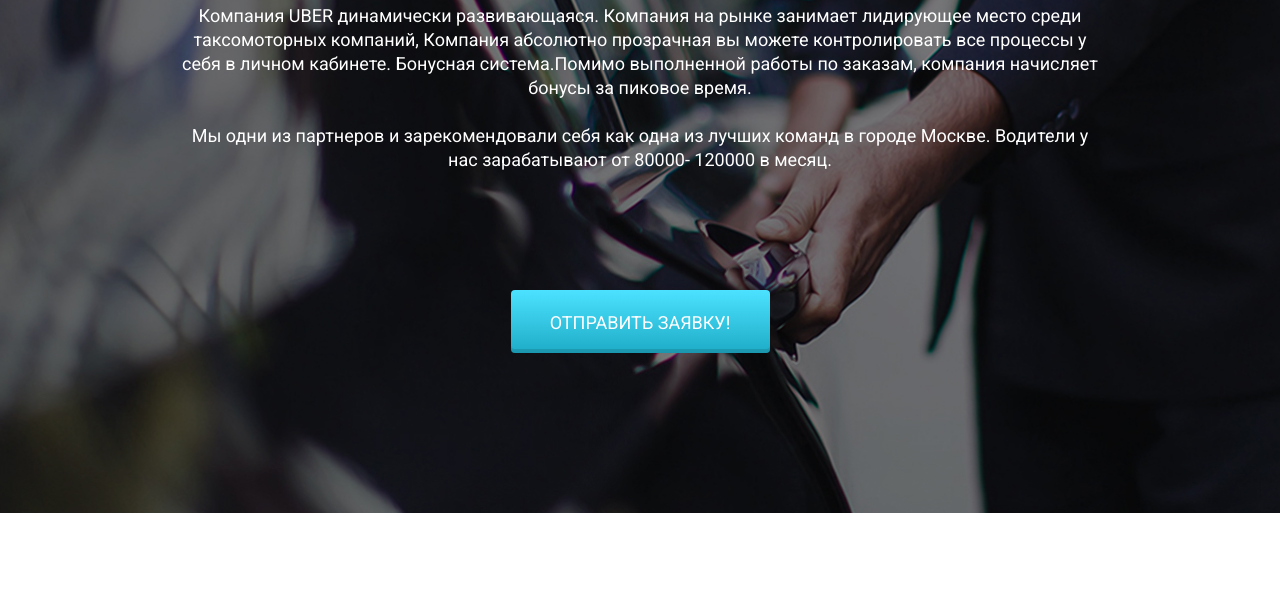
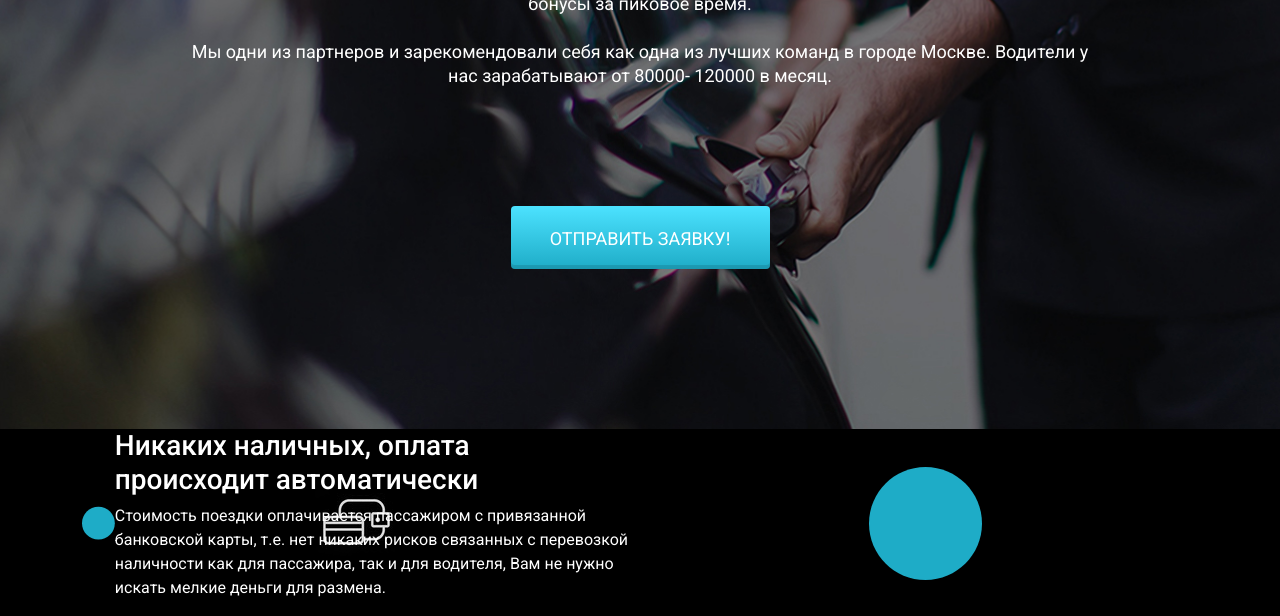
Before and after one commit to crossfire3001/responsive-uber, a plain HTML site: page src/index.html in a window 1280 px wide. Shown: the part 421-1037 px from the top of the page. Before the commit the page ends 934 px from the top, so only its background shows below. Drawn offline with Linux system fonts and the light colour scheme.

Commit message:
working with position of elements

```diff
--- a/src/css/style.css
+++ b/src/css/style.css
@@ -1,5 +1,9 @@
 * {
   font-family: "Roboto", sans-serif;
+}
+
+header {
+  position: relative;
 }
 
 nav {
@@ -30,8 +34,11 @@ nav {
 }
 
 .subheader {
+  position: absolute;
+  width: 100%;
   height: 84px;
   background-color: rgba(0, 0, 0, 0.6);
+ /* position: fixed; */
 }
 
 .subheader .subheader_logo {
@@ -143,3 +150,21 @@ nav {
   text-transform: uppercase;
   border: none;
 }
+
+.advantages {
+  background-color: black;
+}
+
+.advantages .col-6 {
+  align-items: center;
+  justify-content: center;
+  color: #fff;
+}
+
+.advantages .circle {
+position: relative;
+}
+
+.advantages .pay {
+  position: absolute;
+}
--- a/src/index.html
+++ b/src/index.html
@@ -76,24 +76,20 @@
         <div class="row">
           <div class="col-md-10 offset-md-1">
             <h1 class="promo_header">компания uber partners!</h1>
-            <h2 class="promo_subheader">
-              приглашаем водителей на своем авто!
-            </h2>
+            <h2 class="promo_subheader">приглашаем водителей на своем авто!</h2>
             <div class="promo_desc">
               Компания UBER динамически развивающаяся. Компания на рынке
               занимает лидирующее место среди таксомоторных компаний, Компания
               абсолютно прозрачная вы можете контролировать все процессы у себя
               в личном кабинете. Бонуcная система.Помимо выполненной работы по
               заказам, компания начисляет бонусы за пиковое время.
-              <br><br>
-              Мы одни из партнеров и зарекомендовали себя как одна из лучших команд в
-              городе Москве. Водители у нас зарабатывают от 80000- 120000 в
-              месяц.
+              <br /><br />
+              Мы одни из партнеров и зарекомендовали себя как одна из лучших
+              команд в городе Москве. Водители у нас зарабатывают от 80000-
+              120000 в месяц.
             </div>
             <!-- /.promo_desc -->
-            <button class="promo_btn">
-              ОТПРАВИТЬ ЗАЯВКУ!
-            </button>
+            <button class="promo_btn">ОТПРАВИТЬ ЗАЯВКУ!</button>
           </div>
           <!-- /.col-md-10 -->
         </div>
@@ -101,5 +97,44 @@
       </div>
       <!-- /.container -->
     </section>
+
+    <section class="advantages">
+      <div class="container">
+        <div class="row">
+          <div class="col-6 d-flex">
+            <svg class="circle" width="113" height="114" viewBox="0 0 113 114" fill="none" xmlns="http://www.w3.org/2000/svg">
+              <path fill-rule="evenodd" clip-rule="evenodd" d="M56.4997 0.998448C87.7038 0.998448 113 26.2949 113 57.4988C113 88.7029 87.7038 113.999 56.4997 113.999C25.2957 113.999 -0.000159979 88.7029 -0.000159979 57.4988C-0.000159979 26.2949 25.2957 0.998448 56.4997 0.998448Z" fill="#1EACC7"/>
+              </svg>
+
+       <!-- <img class="circle" src="./icons/circle.png" alt="circle" /> -->
+            <img class="pay" src="./icons/pay.png" alt="pay" />
+            <div class="text">
+              <h3>Никаких наличных, оплата происходит автоматически</h3>
+              <p class="pay__desc">
+                Стоимость поездки оплачивается пассажиром с привязанной
+                банковской карты, т.е. нет никаких рисков связанных с перевозкой
+                наличности как для пассажира, так и для водителя, Вам не нужно
+                искать мелкие деньги для размена.
+              </p>
+            </div>
+            <!-- /.text -->
+          </div>
+          <div class="col-6 d-flex">
+            <svg width="113" height="114" viewBox="0 0 113 114" fill="none" xmlns="http://www.w3.org/2000/svg">
+              <path fill-rule="evenodd" clip-rule="evenodd" d="M56.4997 0.998448C87.7038 0.998448 113 26.2949 113 57.4988C113 88.7029 87.7038 113.999 56.4997 113.999C25.2957 113.999 -0.000159979 88.7029 -0.000159979 57.4988C-0.000159979 26.2949 25.2957 0.998448 56.4997 0.998448Z" fill="#1EACC7"/>
+              </svg>
+
+          </div>
+          <div class="col-6"></div>
+          <div class="col-6"></div>
+          <div class="col-6"></div>
+          <div class="col-6"></div>
+          <div class="col-6"></div>
+          <div class="col-6"></div>
+        </div>
+        <!-- /.row -->
+      </div>
+      <!-- /.container -->
+    </section>
   </body>
 </html>
```
Also changed, not shown: src/icons/circle.png (added), src/icons/pay.png (added), src/icons/Эллипс.svg (added).
